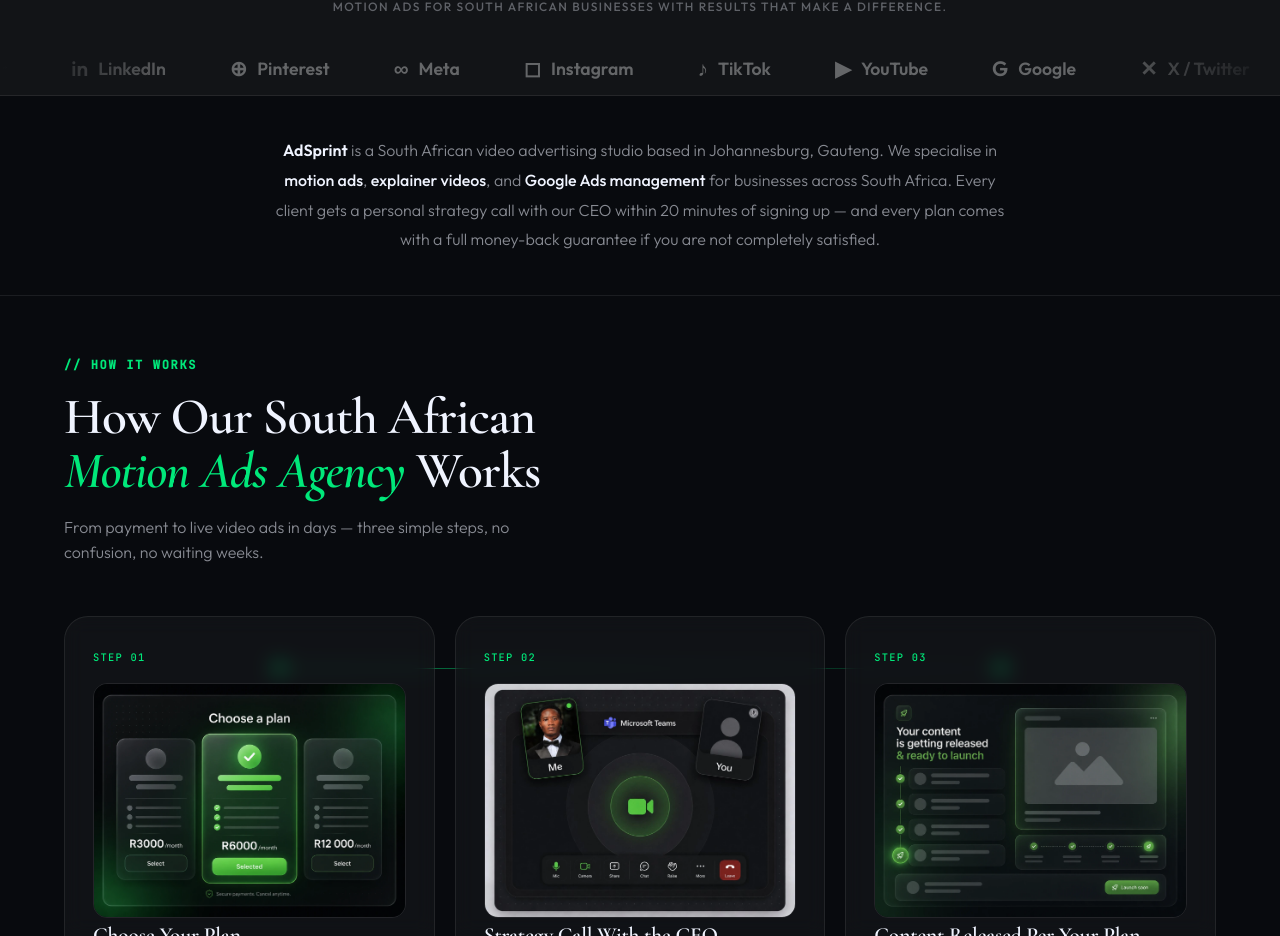
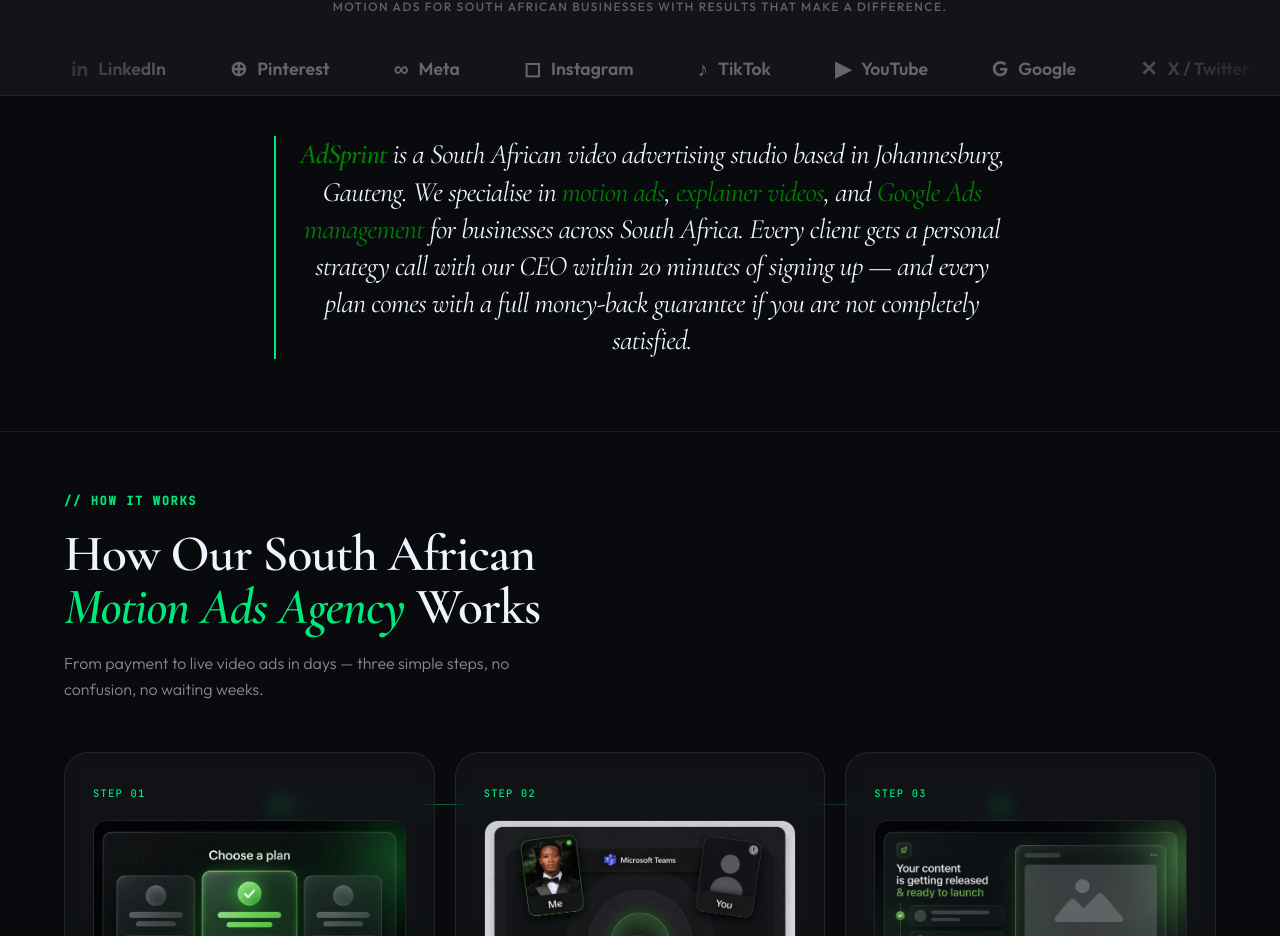
Before and after one commit to mirthh00/AdSprint, a Next.js app: page / in a window 1280 px wide. Shown: the part 814-1750 px from the top of the page. Built offline with nearby package versions, Linux system fonts and the light colour scheme.

Commit message:
Update HomeClient.js

```diff
--- a/src/app/HomeClient.js
+++ b/src/app/HomeClient.js
@@ -369,17 +369,23 @@
 }}>
   <div className="container" style={{ maxWidth: 780 }}>
     <p style={{
-      fontSize: '1rem',
-      color: 'var(--text-secondary)',
-      lineHeight: 1.85,
-      fontWeight: 300,
-      textAlign: 'center',
-    }}>
-      <strong style={{ color: 'var(--text-primary)', fontWeight: 600 }}>AdSprint</strong> is
+  fontFamily: "'Cormorant Garamond', serif",
+  fontSize: "clamp(1.4rem, 2.2vw, 1.95rem)",
+  fontStyle: "italic",
+  fontWeight: 400,
+  color: "var(--text-primary)",
+  lineHeight: 1.32,
+  letterSpacing: "-0.025em",
+  marginBottom: "32px",
+  paddingLeft: "22px",
+  borderLeft: "2px solid var(--green)",
+  textAlign: "center",
+}}>
+      <strong style={{ color: 'green', fontWeight: 600 }}>AdSprint</strong> is
       a South African video advertising studio based in Johannesburg, Gauteng. We specialise
-      in <strong style={{ color: 'var(--text-primary)', fontWeight: 500 }}>motion ads</strong>,
-      <strong style={{ color: 'var(--text-primary)', fontWeight: 500 }}> explainer videos</strong>,
-      and <strong style={{ color: 'var(--text-primary)', fontWeight: 500 }}>Google Ads management</strong> for
+      in <strong style={{ color: 'green', fontWeight: 500 }}>motion ads</strong>,
+      <strong style={{ color: 'green', fontWeight: 500 }}> explainer videos</strong>,
+      and <strong style={{ color: 'green', fontWeight: 500 }}>Google Ads management</strong> for
       businesses across South Africa. Every client gets a personal strategy call with our CEO
       within 20 minutes of signing up — and every plan comes with a full money-back guarantee
       if you are not completely satisfied.
```
